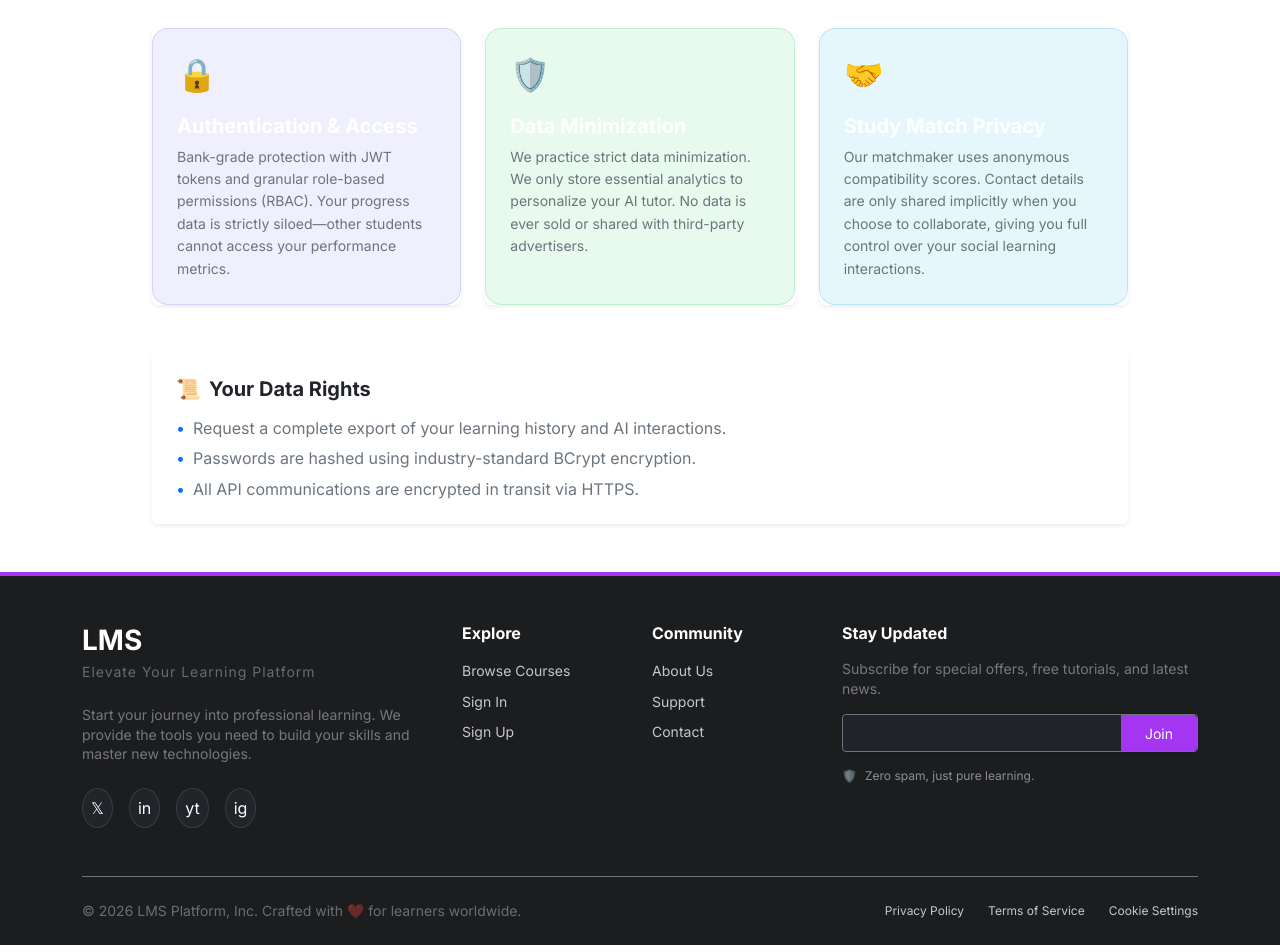
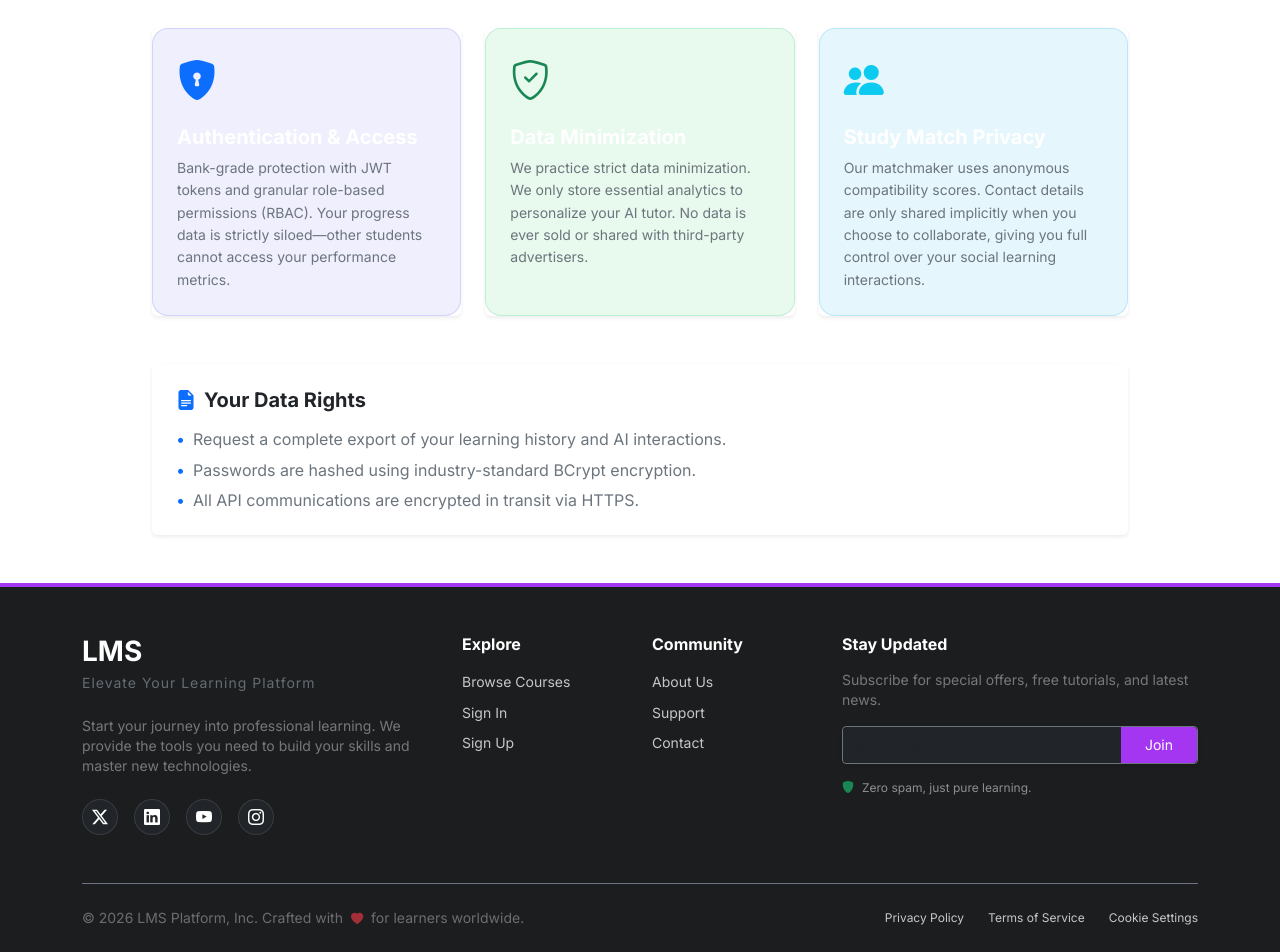
Before and after one commit to kashyapgangasagar12-rgb/lms, a React (Vite) app in the folder frontend/: page /privacy in a window 1280 px wide. Shown: the part 228-1180 px from the top of the page. Built offline with nearby package versions, Linux system fonts and the light colour scheme; no server answers.

Commit message:
style: replace cartoon emojis and characters with Bootstrap Icons CDN icons

```diff
--- a/frontend/index.html
+++ b/frontend/index.html
@@ -14,6 +14,8 @@
   <!-- Bootstrap 5 CSS -->
   <link href="https://cdn.jsdelivr.net/npm/bootstrap@5.3.2/dist/css/bootstrap.min.css" rel="stylesheet"
     integrity="sha384-T3c6CoIi6uLrA9TneNEoa7RxnatzjcDSCmG1MXxSR1GAsXEV/Dwwykc2MPK8M2HN" crossorigin="anonymous" />
+  <!-- Bootstrap Icons -->
+  <link rel="stylesheet" href="https://cdn.jsdelivr.net/npm/bootstrap-icons@1.11.3/font/bootstrap-icons.min.css" />
 </head>
 
 <body>
--- a/frontend/src/components/Layout.jsx
+++ b/frontend/src/components/Layout.jsx
@@ -126,10 +126,10 @@ export default function Layout() {
                 Start your journey into professional learning. We provide the tools you need to build your skills and master new technologies.
               </p>
               <div className="d-flex gap-3">
-                <span className="bg-dark p-2 rounded-circle text-white cursor-pointer hover-opacity-100" title="Twitter" style={{ border: '1px solid rgba(255,255,255,0.1)' }}>𝕏</span>
-                <span className="bg-dark p-2 rounded-circle text-white cursor-pointer hover-opacity-100" title="LinkedIn" style={{ border: '1px solid rgba(255,255,255,0.1)' }}>in</span>
-                <span className="bg-dark p-2 rounded-circle text-white cursor-pointer hover-opacity-100" title="YouTube" style={{ border: '1px solid rgba(255,255,255,0.1)' }}>yt</span>
-                <span className="bg-dark p-2 rounded-circle text-white cursor-pointer hover-opacity-100" title="Instagram" style={{ border: '1px solid rgba(255,255,255,0.1)' }}>ig</span>
+                <span className="bg-dark p-2 rounded-circle text-white cursor-pointer hover-opacity-100 d-flex align-items-center justify-content-center" title="Twitter" style={{ border: '1px solid rgba(255,255,255,0.1)', width: '36px', height: '36px' }}><i className="bi bi-twitter-x"></i></span>
+                <span className="bg-dark p-2 rounded-circle text-white cursor-pointer hover-opacity-100 d-flex align-items-center justify-content-center" title="LinkedIn" style={{ border: '1px solid rgba(255,255,255,0.1)', width: '36px', height: '36px' }}><i className="bi bi-linkedin"></i></span>
+                <span className="bg-dark p-2 rounded-circle text-white cursor-pointer hover-opacity-100 d-flex align-items-center justify-content-center" title="YouTube" style={{ border: '1px solid rgba(255,255,255,0.1)', width: '36px', height: '36px' }}><i className="bi bi-youtube"></i></span>
+                <span className="bg-dark p-2 rounded-circle text-white cursor-pointer hover-opacity-100 d-flex align-items-center justify-content-center" title="Instagram" style={{ border: '1px solid rgba(255,255,255,0.1)', width: '36px', height: '36px' }}><i className="bi bi-instagram"></i></span>
               </div>
             </div>
 
@@ -168,14 +168,14 @@ export default function Layout() {
                 <button className="btn btn-primary btn-sm px-4" type="button" style={{ backgroundColor: 'var(--color-primary)', border: 'none' }}>Join</button>
               </div>
               <div className="d-flex align-items-center gap-2 text-white-50 extra-small">
-                <span>🛡️</span> Zero spam, just pure learning.
+                <span><i className="bi bi-shield-fill text-success"></i></span> Zero spam, just pure learning.
               </div>
             </div>
           </div>
 
           <div className="d-flex flex-column flex-md-row justify-content-between align-items-center pt-4 border-top border-secondary">
             <div className="text-white-50 small mb-3 mb-md-0" style={{ opacity: '0.7' }}>
-              © 2026 LMS Platform, Inc. Crafted with ❤️ for learners worldwide.
+              © 2026 LMS Platform, Inc. Crafted with <i className="bi bi-heart-fill text-danger small mx-1"></i> for learners worldwide.
             </div>
             <div className="d-flex gap-4">
                 <Link to="/privacy" className="text-white text-decoration-none extra-small opacity-75 hover-opacity-100">Privacy Policy</Link>
--- a/frontend/src/pages/Assignments.jsx
+++ b/frontend/src/pages/Assignments.jsx
@@ -58,8 +58,10 @@ export default function Assignments() {
             </div>
 
             {assignments.length === 0 && (
-                <div className="text-center py-5 my-5 text-muted">
-                    <div className="mb-4 display-1">🎯</div>
+                <div className="text-center py-5 my-5 text-muted animate-fade-in">
+                    <div className="mb-4 text-primary">
+                        <i className="bi bi-journal-check" style={{ fontSize: '4.5rem' }}></i>
+                    </div>
                     <h3>No pending assignments</h3>
                     <p>You're all caught up with your coursework.</p>
                 </div>
--- a/frontend/src/pages/Privacy.jsx
+++ b/frontend/src/pages/Privacy.jsx
@@ -12,7 +12,7 @@ export default function Privacy() {
         <div className="col-12 col-md-4">
           <div className="card h-100 shadow-sm border-0 bg-transparent">
             <div className="card-body p-4 rounded-4" style={{ backgroundColor: 'rgba(99, 102, 241, 0.1)', border: '1px solid rgba(99, 102, 241, 0.2)' }}>
-              <div className="text-primary mb-3" style={{ fontSize: '2rem' }}>🔒</div>
+              <div className="text-primary mb-3"><i className="bi bi-shield-lock-fill" style={{ fontSize: '2.5rem' }}></i></div>
               <h2 className="card-title h5 fw-bold text-white">Authentication & Access</h2>
               <p className="card-text small text-secondary mb-0" style={{ lineHeight: '1.6' }}>
                 Bank-grade protection with JWT tokens and granular role-based permissions (RBAC). Your progress data is strictly siloed—other students cannot access your performance metrics.
@@ -23,7 +23,7 @@ export default function Privacy() {
         <div className="col-12 col-md-4">
           <div className="card h-100 shadow-sm border-0 bg-transparent">
             <div className="card-body p-4 rounded-4" style={{ backgroundColor: 'rgba(34, 197, 94, 0.1)', border: '1px solid rgba(34, 197, 94, 0.2)' }}>
-              <div className="text-success mb-3" style={{ fontSize: '2rem' }}>🛡️</div>
+              <div className="text-success mb-3"><i className="bi bi-shield-check" style={{ fontSize: '2.5rem' }}></i></div>
               <h2 className="card-title h5 fw-bold text-white">Data Minimization</h2>
               <p className="card-text small text-secondary mb-0" style={{ lineHeight: '1.6' }}>
                 We practice strict data minimization. We only store essential analytics to personalize your AI tutor. No data is ever sold or shared with third-party advertisers.
@@ -34,7 +34,7 @@ export default function Privacy() {
         <div className="col-12 col-md-4">
           <div className="card h-100 shadow-sm border-0 bg-transparent">
             <div className="card-body p-4 rounded-4" style={{ backgroundColor: 'rgba(14, 165, 233, 0.1)', border: '1px solid rgba(14, 165, 233, 0.2)' }}>
-              <div className="text-info mb-3" style={{ fontSize: '2rem' }}>🤝</div>
+              <div className="text-info mb-3"><i className="bi bi-people-fill" style={{ fontSize: '2.5rem' }}></i></div>
               <h2 className="card-title h5 fw-bold text-white">Study Match Privacy</h2>
               <p className="card-text small text-secondary mb-0" style={{ lineHeight: '1.6' }}>
                 Our matchmaker uses anonymous compatibility scores. Contact details are only shared implicitly when you choose to collaborate, giving you full control over your social learning interactions.
@@ -47,7 +47,7 @@ export default function Privacy() {
       <div className="card shadow-sm mt-5 border-0">
         <div className="card-body p-4" style={{ backgroundColor: 'var(--bg-card)' }}>
           <h2 className="h5 fw-bold mb-3 d-flex align-items-center gap-2">
-            <span>📜</span> Your Data Rights
+            <span><i className="bi bi-file-earmark-text-fill text-primary"></i></span> Your Data Rights
           </h2>
           <ul className="list-unstyled mb-0 d-flex flex-column gap-2 text-secondary">
             <li className="d-flex gap-2">
--- a/frontend/src/pages/Support.jsx
+++ b/frontend/src/pages/Support.jsx
@@ -32,7 +32,10 @@ export default function Support() {
           <div className="d-flex flex-column gap-3">
             {faqs.map((faq, idx) => (
               <div key={idx} className="card border-0 shadow-sm p-4 bg-off-white" style={{ borderRadius: '0.8rem' }}>
-                <h6 className="fw-bold text-dark mb-2">💡 {faq.q}</h6>
+                <h6 className="fw-bold text-dark mb-2">
+                  <i className="bi bi-lightbulb-fill text-primary me-2"></i>
+                  {faq.q}
+                </h6>
                 <p className="small text-muted mb-0" style={{ lineHeight: '1.6' }}>{faq.a}</p>
               </div>
             ))}
@@ -46,8 +49,8 @@ export default function Support() {
             <p className="small text-muted mb-4">Submit a ticket and our support team will reach out within 24 hours.</p>
 
             {success && (
-              <div className="alert alert-success d-flex align-items-center gap-2 mb-4" role="alert">
-                <span>✅</span>
+              <div className="alert alert-success d-flex align-items-center mb-4" role="alert">
+                <i className="bi bi-check-circle-fill me-2"></i>
                 <span>Inquiry submitted successfully! We'll contact you shortly.</span>
               </div>
             )}
```
